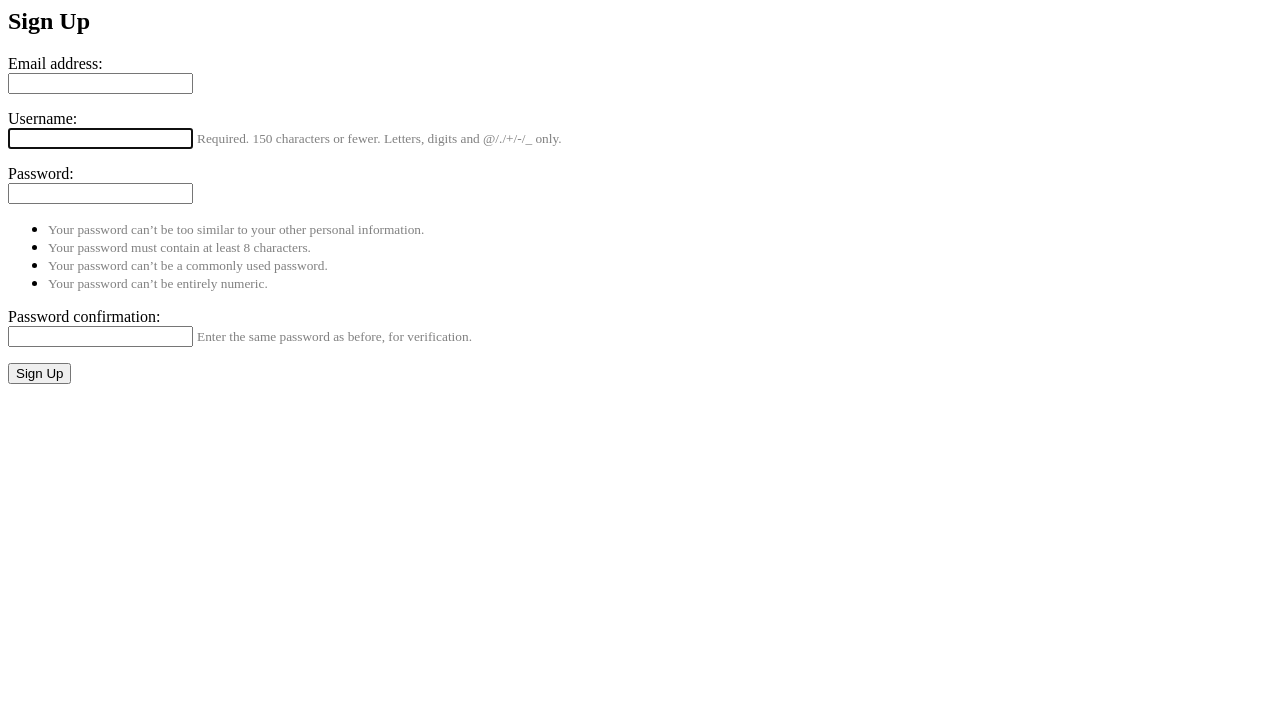
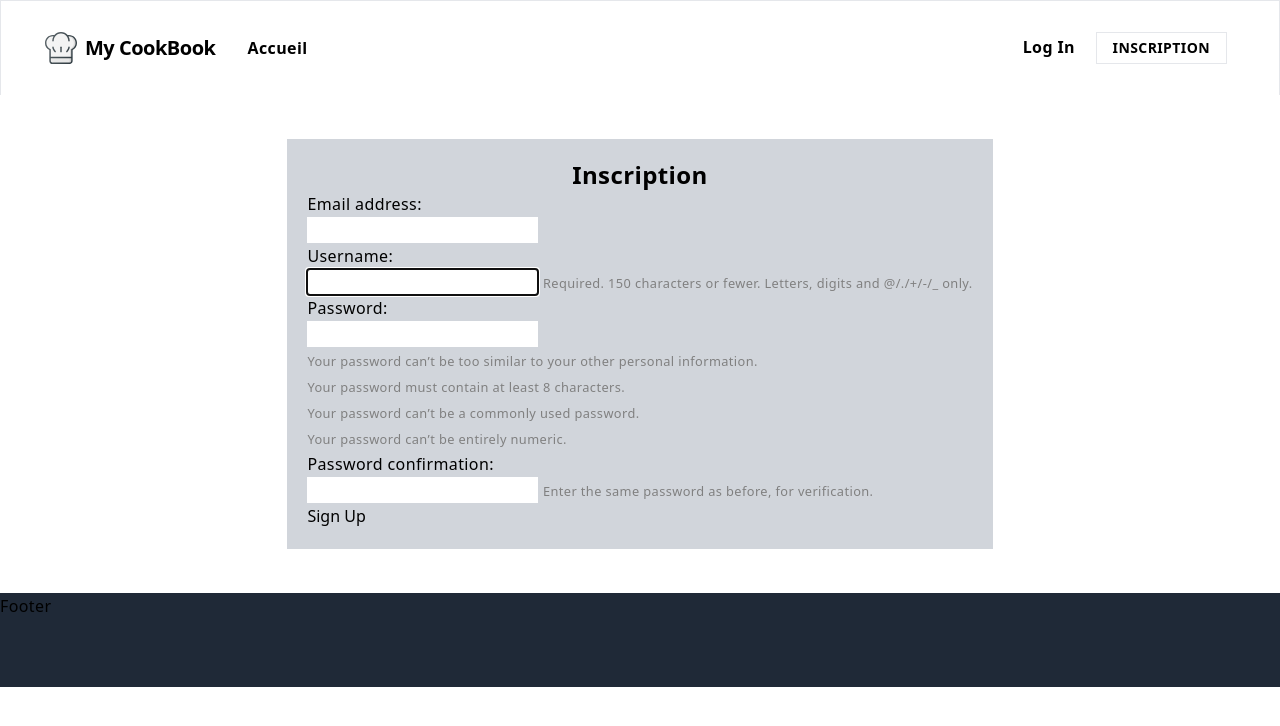
Before and after one commit to erischon/project-mycookbook, a Django app: page /accounts/signup/ in a window 1280 px wide. Shown: the top 726 px of the page. Run offline with Django 3.2, Linux system fonts and the light colour scheme.

Commit message:
frontend signup page

```diff
--- a/templates/core/_base.html
+++ b/templates/core/_base.html
@@ -12,11 +12,11 @@
     <title>{% block title %}My CookBook{% endblock title%}</title>
 </head>
 <body class="font-sans tracking-wide leading-relaxed">
-    <div class="grid grid-cols-1 grid-rows-6 gap-y-6 content-center bg-orange-400 grid-flow-row">
+    <div class="grid grid-cols-1 grid-rows-6 gap-y-6 content-center grid-flow-row">
 
         <!-- Header -->
-        <nav class="flex items-center justify-between flex-wrap bg-gray-900 p-5">
-            <div class="flex items-center flex-shrink-0 text-white ml-6 mr-8">
+        <nav class="flex items-center justify-between flex-wrap bg-white p-5 border border-b-0 border-gray-200">
+            <div class="flex items-center flex-shrink-0 text-black ml-6 mr-8">
                 <img class="fill-current h-8 w-8 mr-2" width="54" height="54" src="{% static 'assets/img/chef.svg' %}">
                 <span class="font-semibold text-xl tracking-tight">My CookBook</span>
             </div>
@@ -27,16 +27,16 @@
             </div> -->
             <div class="w-full block flex-grow lg:flex lg:items-center lg:w-auto">
                 <div class="font-semibold lg:flex-grow">
-                    <a href="#" class="block mt-4 lg:inline-block lg:mt-0 text-teal-300 hover:text-white mr-4">Accueil</a>
+                    <a href="{% url 'home' %}" class="block mt-4 lg:inline-block lg:mt-0 text-teal-600 hover:text-black mr-4">Accueil</a>
                 </div>
-                <div class="mr-8">
+                <div class="mr-8 font-semibold">
                     {% if user.is_authenticated %}
-                        <a href="#" class="block mt-4 lg:inline-block lg:mt-0 text-teal-300 hover:text-white mr-4">Mon Compte</a>
-                        <a href="{% url 'logout' %}" class="block mt-4 lg:inline-block lg:mt-0 text-teal-300 hover:text-white mr-4">Log Out</a>
+                        <a href="#" class="block mt-4 lg:inline-block lg:mt-0 text-teal-600 hover:text-black mr-4">Mon Compte</a>
+                        <a href="{% url 'logout' %}" class="block mt-4 lg:inline-block lg:mt-0 text-teal-300 hover:text-black mr-4">Log Out</a>
 
                     {% else %}
-                        <a href="{% url 'login' %}" class="block mt-4 lg:inline-block lg:mt-0 text-teal-300 hover:text-white mr-4">Log In</a>
-                        <a href="{% url 'signup' %}" class="inline-block font-semibold text-sm px-4 py-2 leading-none border text-black border-teal-300 hover:border-transparent hover:text-black bg-teal-300 hover:bg-white mt-4 lg:mt-0 uppercase">Inscription</a>
+                        <a href="{% url 'login' %}" class="block mt-4 lg:inline-block lg:mt-0 text-teal-600 hover:text-black mr-4">Log In</a>
+                        <a href="{% url 'signup' %}" class="inline-block text-sm px-4 py-2 leading-none border text-black border-teal-300 hover:border-black hover:text-black bg-teal-300 hover:bg-white mt-4 lg:mt-0 uppercase">Inscription</a>
 
                     {% endif %}
                 </div>
@@ -44,17 +44,17 @@
         </nav>
 
         <!-- Body -->
-        <div class="bg-blue-500 row-span-4">
+        <div class="row-span-4 justify-self-center">
             {% block content %}
             {% endblock content %}
         </div>
 
         <!-- Footer -->
-        <footer class="bg-gray-400">
+        <footer class="bg-gray-800">
             <p>Footer</p>
         </footer>
     </div>
 
-<script src="https://cdn.jsdelivr.net/npm/vue@2/dist/vue.js"></script>
+    <script src="https://cdn.jsdelivr.net/npm/vue@2/dist/vue.js"></script>
 </body>
 </html>
--- a/templates/registration/signup.html
+++ b/templates/registration/signup.html
@@ -1,4 +1,12 @@
-<h2>Sign Up</h2>
+{% extends 'core/_base.html' %}{% load static %}
+
+{% block title %}My CookBook - Inscription{% endblock title %}
+
+{% block content %}
+  <div class="flex items-center place-content-center m-5 p-5 flex-col bg-gray-300">
+
+  <h2 class="font-bold text-2xl">Inscription</h2>
+
   <form method="post">
     {% csrf_token %}
     {% for field in form %}
@@ -17,3 +25,6 @@
 {% endfor %}
     <button type="submit">Sign Up</button>
   </form>
+
+  </div>
+{% endblock content %}
```
Also changed, not shown: templates/registration/login.html (+10 -1 lines). Lines whose indentation alone changed are shown as unchanged.
